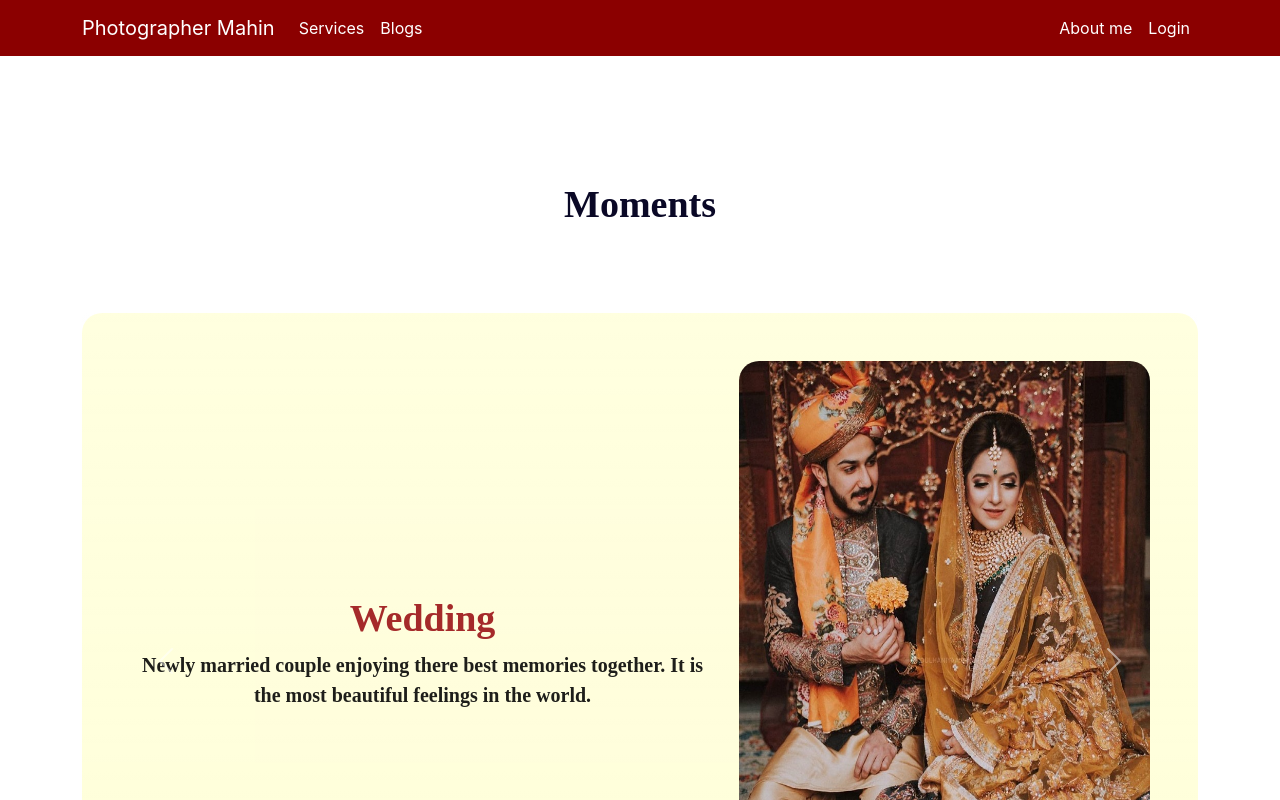
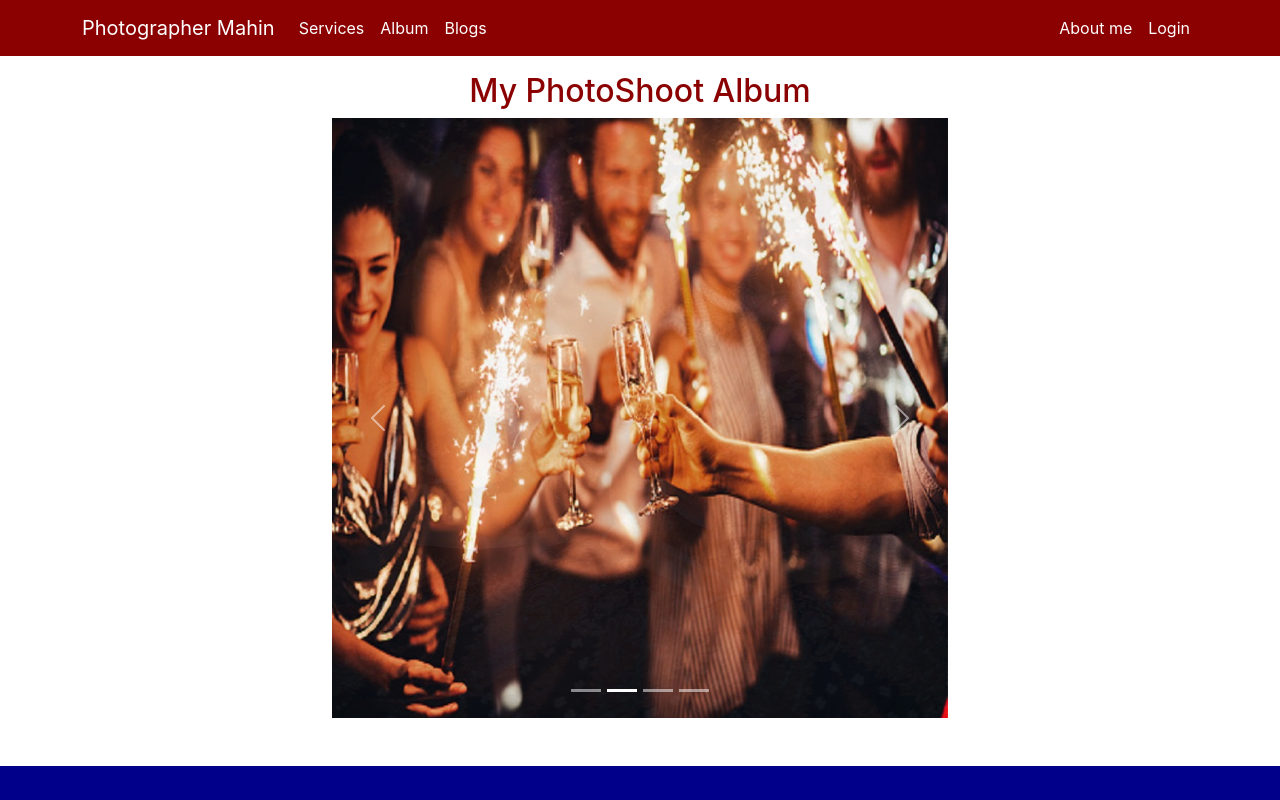
Before and after one commit to Mahin05/photographer-authentication-site, a React (Create React App) app: page /album in a window 1280 px wide. Shown: the top 800 px of the page. Built offline with nearby package versions, Linux system fonts and the light colour scheme; no server answers.

Commit message:
updated design

```diff
--- a/src/Pages/Header/Header.css
+++ b/src/Pages/Header/Header.css
@@ -1,3 +1,7 @@
 .bg-set{
     background-color: darkred;
 }
+.bg-set img{
+    width: 5%;
+    height: 5%;
+}
--- a/src/Pages/Header/Header.js
+++ b/src/Pages/Header/Header.js
@@ -20,6 +20,7 @@ const Header = () => {
                 <Navbar.Collapse id="responsive-navbar-nav">
                     <Nav className="me-auto">
                         <Nav.Link className='text-white' href="home#services">Services</Nav.Link>
+                        <Nav.Link className='text-white' href="home#album">Album</Nav.Link>
                         <Nav.Link  className='text-white' as={Link}  to="/blogs">Blogs</Nav.Link>
                     </Nav>
                     <Nav>
--- a/src/Pages/Home/Album/Album.css
+++ b/src/Pages/Home/Album/Album.css
@@ -1,36 +1,11 @@
-
-/*---------- bonus section style--------*/
-.section-h1-style{
-    margin-top: 120px;
-    margin-bottom: 80px;
-    font-family: Poppins;
-    font-style: normal;
-    font-weight: 600;
-    font-size: 38px;
-    height: 57px;
-    color: #0A0826;
-    display: flex;
-    align-items: center;
-    text-align: center;
+.album{
+    width: 50%;
 }
-.moment-bg-set{
-    background-color: rgba(255, 251, 0, 0.144);
-    border-radius: 20px;
+.album h2{
+ color: darkred;
 }
-.moment-image-style{
-    border-radius: 20px;
+@media only screen and (max-width:576px){
+    .album{
+        width: 80%;
+    }
 }
-.moment-h1-p-style h1{
-    font-family: Poppins;
-    color: brown;
-    font-style: normal;
-    font-weight: 900;
-    font-size: 38px;
-}
-.moment-h1-p-style p{
-    font-family: Poppins;
-    color: rgba(0, 0, 0, 0.884);
-    font-size: 20px;
-    font-weight: 600;
-}
-/*---------- bonus section style--------*/
--- a/src/Pages/Home/Album/Album.js
+++ b/src/Pages/Home/Album/Album.js
@@ -4,81 +4,43 @@ import moment1 from '../../../Images/Album/moment-2.jpg'
 import moment2 from '../../../Images/Album/moment-1.jpg'
 import moment3 from '../../../Images/Album/moment-3.jpg'
 import moment4 from '../../../Images/Album/moment-4.jpg'
+import { Carousel } from 'react-bootstrap';
 
 const Album = () => {
     return (
-        <div>
-            <section class="container mt-5">
-                <h1 class="d-flex justify-content-center section-h1-style">Moments</h1>
-                <div id="carouselExampleControls" class="carousel slide moment-bg-set" data-bs-ride="carousel">
-                    <div class="carousel-inner">
-                        <div class="carousel-item active">
-                            <div class="row info-backround bg-gradient d-flex align-items-center  p-5">
-                                <div class="col-lg-7 moment-h1-p-style">
-                                    <h1>Wedding</h1>
-                                    <p>Newly married couple enjoying there best memories together. It is the most
-                                        beautiful
-                                        feelings in the world.
-                                    </p>
-                                </div>
-                                <div class="col-lg-5">
-                                    <img src={moment1} class="d-block w-100 moment-image-style" alt="..." />
-                                </div>
-                            </div>
-                        </div>
-                        <div class="carousel-item">
-                            <div class="row info-backround bg-gradient d-flex align-items-center  p-5">
-                                <div class="col-lg-7 moment-h1-p-style">
-                                    <h1>Holding Hands Forever</h1>
-                                    <p>A beautiful starting of a new journey in life. Its full of promises, belief,
-                                        strength, supportings & Love.
-                                    </p>
-                                </div>
-                                <div class="col-lg-5">
-                                    <img src={moment2} class="d-block w-100 moment-image-style" alt="..." />
-                                </div>
-                            </div>
-                        </div>
-                        <div class="carousel-item">
-                            <div class="row info-backround bg-gradient d-flex align-items-center  p-5">
-                                <div class="col-lg-7 moment-h1-p-style">
-                                    <h1>Party Time</h1>
-                                    <p>Your enjoyable memories in a frame. Party hard, stay happy, enjoy at your most with
-                                        us.
-                                    </p>
-                                </div>
-                                <div class="col-lg-5">
-                                    <img src={moment3} class="d-block w-100 moment-image-style" alt="..." />
-                                </div>
-                            </div>
-                        </div>
-                        <div class="carousel-item">
-                            <div class="row info-backround bg-gradient d-flex align-items-center  p-5">
-                                <div class="col-lg-7 moment-h1-p-style">
-                                    <h1>Seminar</h1>
-                                    <p>A moment of leading, learning, sharing, teaching. A part to become confident and to
-                                        go a step
-                                        ahead in life.
-                                    </p>
-                                </div>
-                                <div class="col-lg-5">
-                                    <img src={moment4} class="d-block w-100 moment-image-style" alt="..." />
-                                </div>
-                            </div>
-                        </div>
-                    </div>
-                    <button class="carousel-control-prev" type="button" data-bs-target="#carouselExampleControls"
-                        data-bs-slide="prev">
-                        <span class="carousel-control-prev-icon" aria-hidden="true"></span>
-                        <span class="visually-hidden">Previous</span>
-                    </button>
-                    <button class="carousel-control-next" type="button" data-bs-target="#carouselExampleControls"
-                        data-bs-slide="next">
-                        <span class="carousel-control-next-icon" aria-hidden="true"></span>
-                        <span class="visually-hidden">Next</span>
-                    </button>
-                </div>
-            </section>
+        <div id='album' className='album container mt-3'>
+            <h2>My PhotoShoot Album</h2>
+            <Carousel fade>
+                <Carousel.Item>
+                    <img
+                        className="d-block w-100"
+                        src={moment1}
+                        alt="First slide"
+                    />
+                </Carousel.Item>
+                <Carousel.Item>
+                    <img
+                        className="d-block w-100"
+                        src={moment3}
+                        alt="Third slide"
+                    />
+
+                </Carousel.Item>
+                <Carousel.Item>
+                    <img
+                        className="d-block w-100"
+                        src={moment4}
+                        alt="Third slide"
+                    />
+                </Carousel.Item>
+                <Carousel.Item>
+                    <img
+                        className="d-block w-100"
+                        src={moment2}
+                        alt="Second slide"
+                    />
+                </Carousel.Item>
+            </Carousel>
         </div>
     );
 };
--- a/src/Pages/Home/Home/Home.js
+++ b/src/Pages/Home/Home/Home.js
@@ -1,5 +1,6 @@
 import React from 'react';
 import Banner from '../../Banner/Banner';
+import Album from '../Album/Album';
 import Services from '../Services/Services';
 
 const Home = () => {
@@ -7,6 +8,7 @@ const Home = () => {
         <div>
             <Banner></Banner>
             <Services></Services>
+            <Album></Album>
         </div>
     );
 };
```
